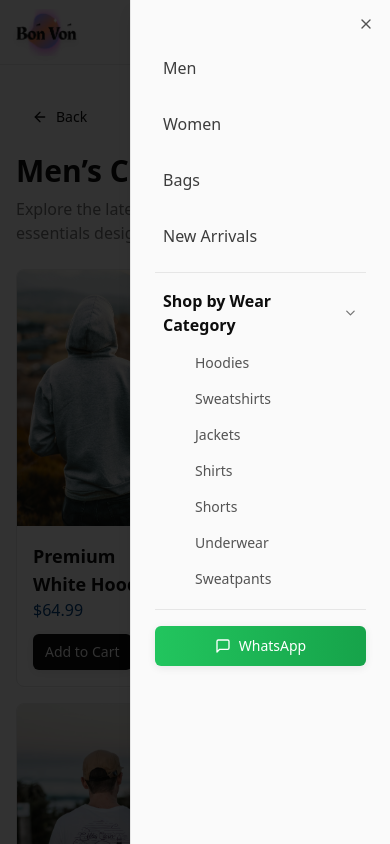
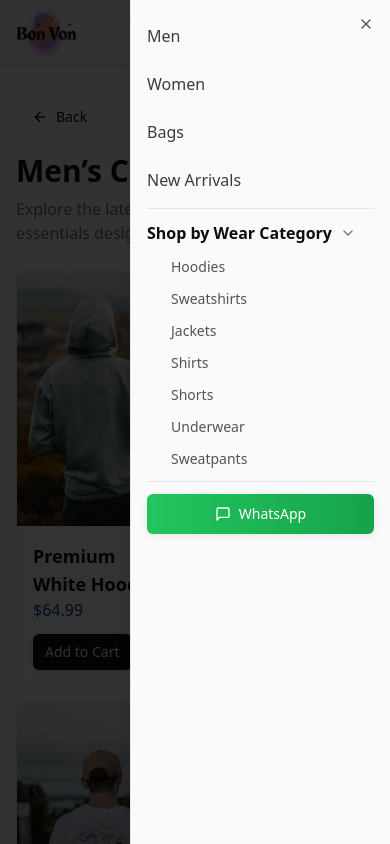
Before and after one commit to hashimraj/tommy-s-shop, a React (Vite) app: page /men in a window 390 px wide. Both pictures are taken after a click on the button 354 px from the left and 32 px from the top of the page. Shown: the top 844 px of the page. Built offline with nearby package versions, Linux system fonts and the light colour scheme.

Commit message:
mobile menu changes

```diff
--- a/src/components/layout/Header.tsx
+++ b/src/components/layout/Header.tsx
@@ -101,8 +101,10 @@ const Header = ({ cartItemsCount = 0 }: HeaderProps) => {
                 <Menu className="h-5 w-5" />
               </Button>
             </SheetTrigger>
-            <SheetContent side="right" className="w-[260px] sm:w-[320px]">
-              <nav className="flex flex-col space-y-4 mt-6">
+            <SheetContent side="right" className="w-[260px] sm:w-[320px] p-0">
+              {/* Scrollable Menu */}
+              <div className="flex flex-col h-full overflow-y-auto scrollbar-thin scrollbar-thumb-gray-400 scrollbar-track-transparent">
+                <nav className="flex flex-col space-y-2 mt-4 px-4">
                   {/* Main Nav */}
                   {navigation.map((item) => (
                     <button
@@ -111,19 +113,19 @@ const Header = ({ cartItemsCount = 0 }: HeaderProps) => {
                         window.location.href = item.href;
                         setIsOpen(false);
                       }}
-                    className="text-foreground/80 hover:text-primary transition-colors font-medium text-left px-2 py-2"
+                      className="text-foreground/80 hover:text-primary transition-colors font-medium text-left py-2"
                     >
                       {item.name}
                     </button>
                   ))}
 
                   {/* Wear Categories */}
-                <div className="pt-4 border-t">
-                  <h4 className="flex items-center text-foreground font-semibold mb-3 px-2">
+                  <div className="pt-3 border-t">
+                    <h4 className="flex items-center text-foreground font-semibold mb-2">
                       Shop by Wear Category{" "}
                       <ChevronDown className="ml-2 h-4 w-4 text-muted-foreground" />
                     </h4>
-                  <div className="flex flex-col space-y-2">
+                    <div className="flex flex-col space-y-1">
                       {wearCategories.map((cat) => (
                         <button
                           key={cat.name}
@@ -131,7 +133,7 @@ const Header = ({ cartItemsCount = 0 }: HeaderProps) => {
                             window.location.href = cat.href;
                             setIsOpen(false);
                           }}
-                        className="text-foreground/70 hover:text-primary transition-colors text-sm text-left px-10 py-1"
+                          className="text-foreground/70 hover:text-primary transition-colors text-sm text-left py-1 pl-6"
                         >
                           {cat.name}
                         </button>
@@ -140,7 +142,7 @@ const Header = ({ cartItemsCount = 0 }: HeaderProps) => {
                   </div>
 
                   {/* WhatsApp Button (Mobile) */}
-                <div className="pt-4 border-t">
+                  <div className="pt-3 border-t mb-4">
                     <Button
                       className="w-full gap-2 bg-gradient-to-r from-green-500 to-green-600 text-white hover:opacity-90"
                       onClick={() => {
@@ -153,6 +155,7 @@ const Header = ({ cartItemsCount = 0 }: HeaderProps) => {
                     </Button>
                   </div>
                 </nav>
+              </div>
             </SheetContent>
           </Sheet>
         </div>
```
Lines whose indentation alone changed are shown as unchanged.
